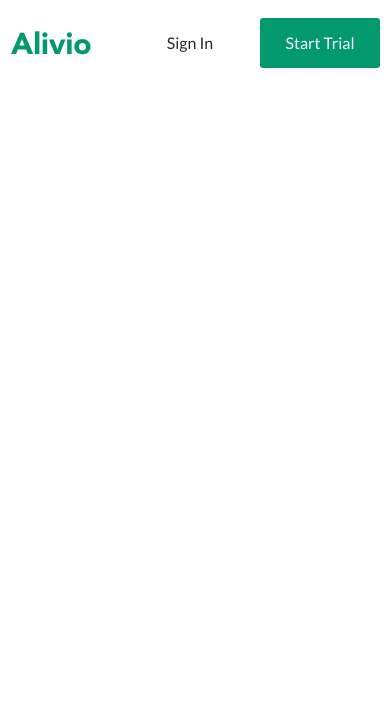
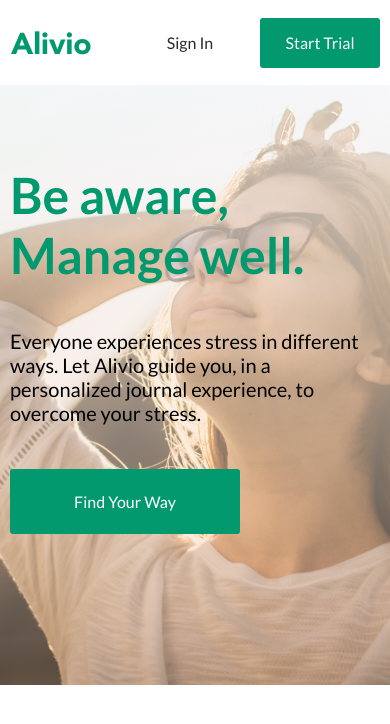
Before and after one commit to ejishe/Alivio, a plain HTML site: page index.html in a window 390 px wide. Drawn offline with Linux system fonts and the light colour scheme.

Commit message:
add hero

```diff
--- a/index.css
+++ b/index.css
@@ -1,3 +1,4 @@
 @import url(styles/variables.css);
 @import url(styles/basic.css);
 @import url(styles/header.css);
+@import url(styles/hero.css);
--- a/index.html
+++ b/index.html
@@ -37,9 +37,24 @@
                     <button type="button" class="btn sign_in">Sign In</button>
                     <button type="button" class="btn">Start Trial</button>
                 </div>
-
             </div>
         </div>
     </header>
+
+    <main>
+        <section class="hero">
+            <div class="container">
+                <div class="hero__content">
+                    <h1 class="hero__title">Be aware, Manage well.</h1>
+                    <p class="hero__desc">
+                        Everyone experiences stress in different ways.
+                        Let Alivio guide you, in a personalized journal experience, to overcome your stress.
+                    </p>
+                    <button class="btn btn__hero">Find Your Way</button>
+                </div>
+
+            </div>
+        </section>
+    </main>
 </body>
 </html>
--- a/styles/basic.css
+++ b/styles/basic.css
@@ -45,3 +45,11 @@ a{
     background-color: transparent;
     color: var(--color-black);
 }
+h1{
+    padding: 0;
+    margin: 0;
+}
+p{
+    margin: 0;
+    padding: 0;
+}
--- /dev/null
+++ b/styles/hero.css
@@ -0,0 +1,56 @@
+.hero{
+    background: url('../assets/radu-florin-CwTBt6jyagQ-unsplash\ 1.png') center/cover no-repeat;
+    width: 100%;
+    height: 890px;
+}
+
+.hero__content {
+    padding-top: 180px;
+    max-width: 420px;
+    display: flex;
+    flex-direction: column;
+    align-items: start;
+    justify-content: start;
+    row-gap: 44px;
+}
+
+.hero__title {
+    font-size: 68px;
+    font-weight: 700;
+    color: var(--color-green);
+}
+
+.hero__desc {
+    font-size: 20px;
+    font-weight: 400;
+}
+.btn__hero{
+    width: 230px;
+    height: 65px;
+}
+
+
+@media(max-width:768px){
+    .hero{
+        height: 700px;
+    }
+
+.hero__content {
+    padding-top: 80px;
+}
+}
+
+@media(max-width:480px){
+    .hero__title {
+        font-size: 50px;
+        max-width: 350px;
+    }
+    .hero{
+        height: 600px;
+        background:
+        linear-gradient(180deg,rgba(245,246,252,0.52),rgba(255,176,139,0.28) ),
+         url('../assets/radu-florin-CwTBt6jyagQ-unsplash\ 1.png') 60% 50%/cover no-repeat;
+
+    }
+
+}
```
